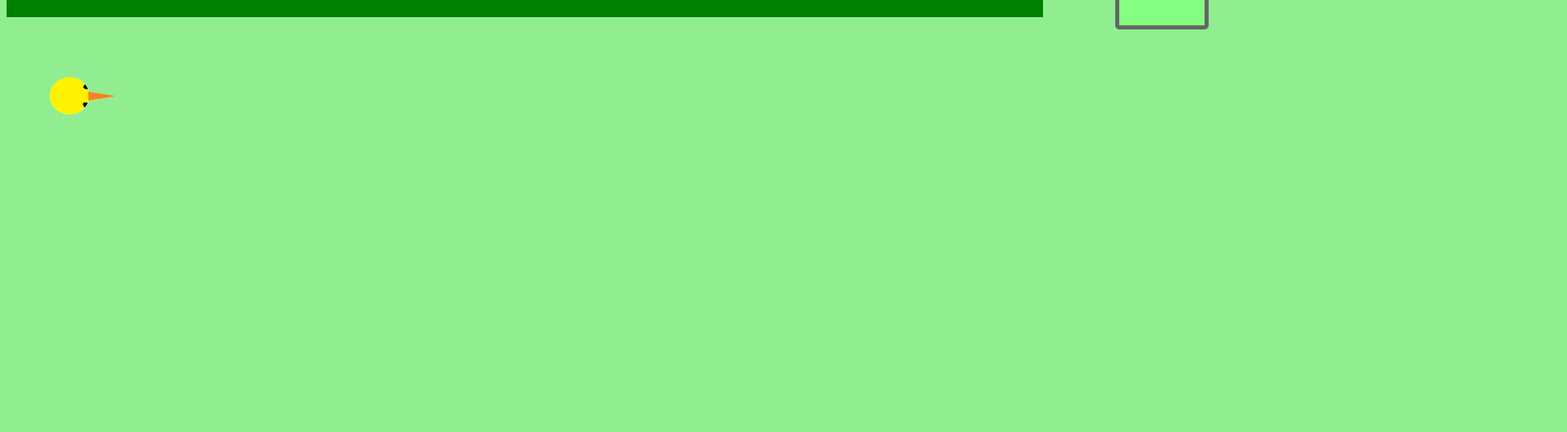
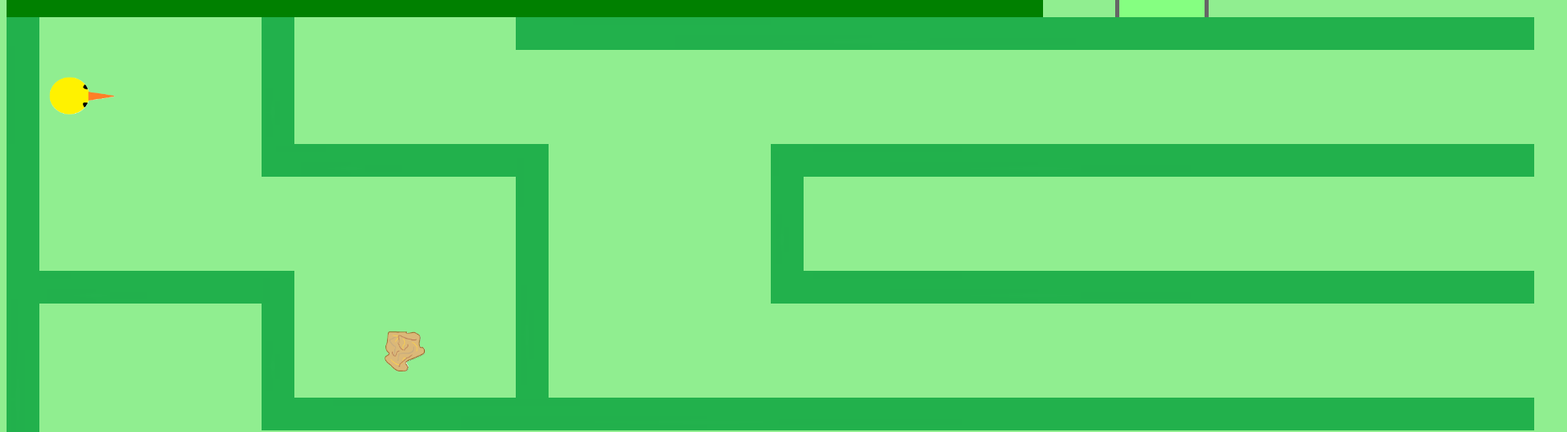
Before and after one commit to Orangetleman/PIOU, a plain HTML site: page BL page2.html in a window 1280 px wide. Shown: the part 256-784 px from the top of the page at 82% size, 1911 px wide, since content can reach past the window. Drawn offline with Linux system fonts and the light colour scheme.

Commit message:
FSDJKMLBHSMQOU

```diff
--- a/BL page2.html
+++ b/BL page2.html
@@ -27,10 +27,29 @@
 		</div>
 
     <img id="crumb1" data-alone="true" style="position: absolute" src="Crumb.png" width="50" height="50"></img>
+    <img id="crumb2" data-alone="true" style="position: absolute" src="Crumb.png" width="50" height="50"></img>
 
-    <!--<img class="image" id="m5" style="position: absolute" src="Mur.png" width="310.5" height="40"></img>-->
+    <!--<img class="image" id="m0" style="position: absolute" src="Mur.png" width="40" height="40"></img>-->
+    <img class="image" id="m1" style="position: absolute" src="Mur.png" width="1242" height="40"></img>
+    <img class="image" id="m2" style="position: absolute" src="Mur.png" width="310.5" height="40"></img>
+    <img class="image" id="m3" style="position: absolute" src="Mur.png" width="931.5" height="40"></img>
+    <img class="image" id="m4" style="position: absolute" src="Mur.png" width="310.5" height="40"></img>
+    <img class="image" id="m5" style="position: absolute" src="Mur.png" width="931.5" height="40"></img>
+    <img class="image" id="m6" style="position: absolute" src="Mur.png" width="1552.5" height="40"></img>
+    <img class="image" id="m7" style="position: absolute" src="Mur.png" width="1863" height="40"></img>
+    <img class="image" id="m8" style="position: absolute" src="Mur.png" width="40" height="620"></img>
+    <img class="image" id="m9" style="position: absolute" src="Mur.png" width="40" height="155"></img>
+    <img class="image" id="m10" style="position: absolute" src="Mur.png" width="40" height="310"></img>
+    <img class="image" id="m11" style="position: absolute" src="Mur.png" width="40" height="155"></img>
+    <img class="image" id="m12" style="position: absolute" src="Mur.png" width="40" height="155"></img>
 
-    <!--<img class="image" id="p1" style="position: absolute" src="Passages.png" width="40" height="155"></img>-->
+    <!--<img class="image" id="p0" style="position: absolute" src="Passages.png" width="40" height="40"></img>-->
+    <img class="image" id="p7g" style="position: absolute" src="Passages.png" width="40" height="155">
+    <img class="image" id="p8g" style="position: absolute" src="Passages.png" width="40" height="155">
+    <img class="image" id="p3b" style="position: absolute" src="Passages.png" width="310.5" height="40">
+    <img class="image" id="p4b" style="position: absolute" src="Passages.png" width="310.5" height="40">
+    <img class="image" id="p9g" style="position: absolute" src="Passages.png" width="40" height="155">
+    <img class="image" id="p10g" style="position: absolute" src="Passages.png" width="40" height="155">
 
 
     <!--<div class="bloc image" id="porte1_blocD" style="position: absolute;"></div>-->
@@ -46,11 +65,65 @@
     <script>
         function init(){
         let crumb1 = document.getElementById("crumb1");
-        crumb1.style.left = "699px"; // Place-le loin de Piou au départ
+        crumb1.style.left = "1089.5px";
         crumb1.style.top = "812px";
-        let piou = document.getElementById("piou");
-        piou.style.left = "400px";
-        piou.style.top = "377px";
+        let crumb2 = document.getElementById("crumb2");
+        crumb2.style.left = "468.5px";
+        crumb2.style.top = "660px";
+        let m1 = document.getElementById("m1");
+        m1.style.left = "629px";
+        m1.style.top = "277px";
+        let m2 = document.getElementById("m2");
+        m2.style.left = "318.5px";
+        m2.style.top = "432px";
+        let m3 = document.getElementById("m3");
+        m3.style.left = "939.5px";
+        m3.style.top = "432px";
+        let m4 = document.getElementById("m4");
+        m4.style.left = "8px";
+        m4.style.top = "587px";
+        let m5 = document.getElementById("m5");
+        m5.style.left = "939.5px";
+        m5.style.top = "587px";
+        let m6 = document.getElementById("m6");
+        m6.style.left = "318.5px";
+        m6.style.top = "742px";
+        let m7 = document.getElementById("m7");
+        m7.style.left = "8px";
+        m7.style.top = "897px";
+        let m8 = document.getElementById("m8");
+        m8.style.left = "8px";
+        m8.style.top = "277px";
+        let m9 = document.getElementById("m9");
+        m9.style.left = "318.5px";
+        m9.style.top = "277px";
+        let m10 = document.getElementById("m10");
+        m10.style.left = "629px";
+        m10.style.top = "432px";
+        let m11 = document.getElementById("m11");
+        m11.style.left = "939.5px";
+        m11.style.top = "432px";
+        let m12 = document.getElementById("m12");
+        m12.style.left = "318.5px";
+        m12.style.top = "587px";
+        let p7 = document.getElementById("p7g");
+        p7.style.left = "1871px";
+        p7.style.top = "277px";
+        let p8 = document.getElementById("p8g");
+        p8.style.left = "1871px";
+        p8.style.top = "432px";
+        let p3 = document.getElementById("p3b");
+        p3.style.left = "8px";
+        p3.style.top = "277px";
+        let p4 = document.getElementById("p4b");
+        p4.style.left = "318.5px";
+        p4.style.top = "277px";
+        let p9 = document.getElementById("p9g");
+        p9.style.left = "1871px";
+        p9.style.top = "587px";
+        let p10 = document.getElementById("p10g");
+        p10.style.left = "1871px";
+        p10.style.top = "742px";
         }
     </script>
 
--- a/JavaScripting BL.js
+++ b/JavaScripting BL.js
@@ -33,17 +33,15 @@ function update() {
     let PiouAttractTop = {left: PiouDimAvecAttract.left,top: PiouDimAvecAttract.top,right: PiouDimAvecAttract.right,bottom: NouvPiouDim.top};
     let PiouAttractBottom = {left: PiouDimAvecAttract.left,top: NouvPiouDim.bottom,right: PiouDimAvecAttract.right,bottom: PiouDimAvecAttract.bottom};
 
-	if (document.getElementById("crumb1")) {
-		let crumb1 = document.getElementById("crumb1");
-		let crumb1Dim = crumb1.getBoundingClientRect();
-		if (isIntersecting(crumb1Dim, NouvPiouDim)) {
-			console.log("boo");
-			removeImage(crumb1);
-            crumb1removed = true
+    document.querySelectorAll('img[data-alone="true"]').forEach(crumb => {
+        if (crumb && crumb.style.display !== "none") {
+            let crumbDim = crumb.getBoundingClientRect();
+            if (isIntersecting(crumbDim, NouvPiouDim)) {
+                removeImage(crumb);
                 schroum.play();
-			mangeMiette(crumb1);
+                mangeMiette();
             }
-        if (isIntersecting(crumb1Dim, PiouAttractRight)) {
+            if (isIntersecting(crumbDim, PiouAttractRight)) {
                 console.log("huhu");
                 if (crumb1removed == false) {
                     positionX += Speed;
@@ -51,7 +49,7 @@ function update() {
                     piou.style.left = positionX + "px";
                 }
             }
-        if (isIntersecting(crumb1Dim, PiouAttractLeft)) {
+            if (isIntersecting(crumbDim, PiouAttractLeft)) {
                 console.log("huhu");
                 if (crumb1removed == false) {
                     positionX -= Speed;
@@ -59,7 +57,7 @@ function update() {
                     piou.style.left = positionX + "px";
                 }
             }
-        if (isIntersecting(crumb1Dim, PiouAttractTop)) {
+            if (isIntersecting(crumbDim, PiouAttractTop)) {
                 console.log("huhu");
                 if (crumb1removed == false) {
                     positionY -= Speed;
@@ -67,7 +65,7 @@ function update() {
                     piou.style.top = positionY + "px";
                 }
             }
-        if (isIntersecting(crumb1Dim, PiouAttractBottom)) {
+            if (isIntersecting(crumbDim, PiouAttractBottom)) {
                 console.log("huhu");
                 if (crumb1removed == false) {
                     positionY += Speed;
@@ -76,6 +74,7 @@ function update() {
                 }
             }
 	    }
+	});
 
 	/*if (document.getElementById("porte1")) {
         let porte1Dim = porte1.getBoundingClientRect();
```
Also changed, not shown: BL page1.html (+0 -3 lines), BL page3.html (+0 -3 lines), BL page4.html (+0 -3 lines). Lines whose indentation alone changed are shown as unchanged.
